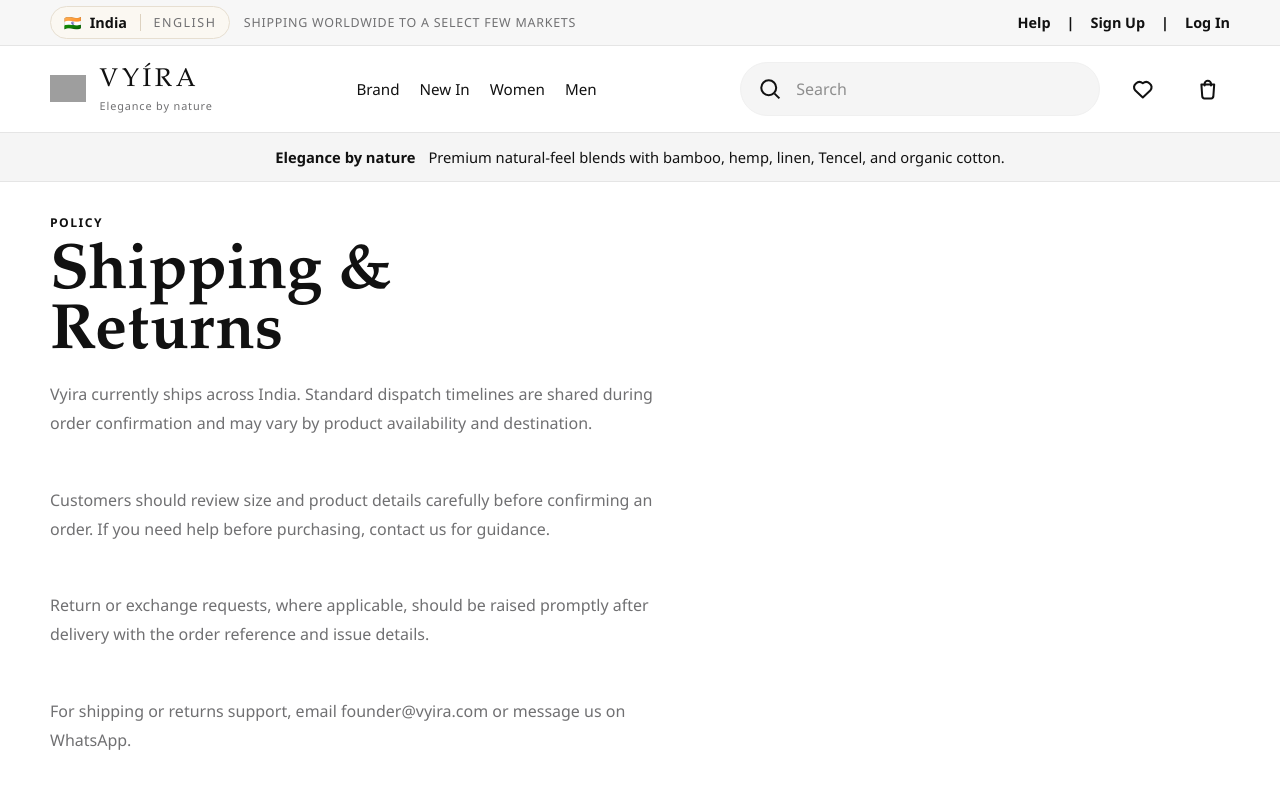
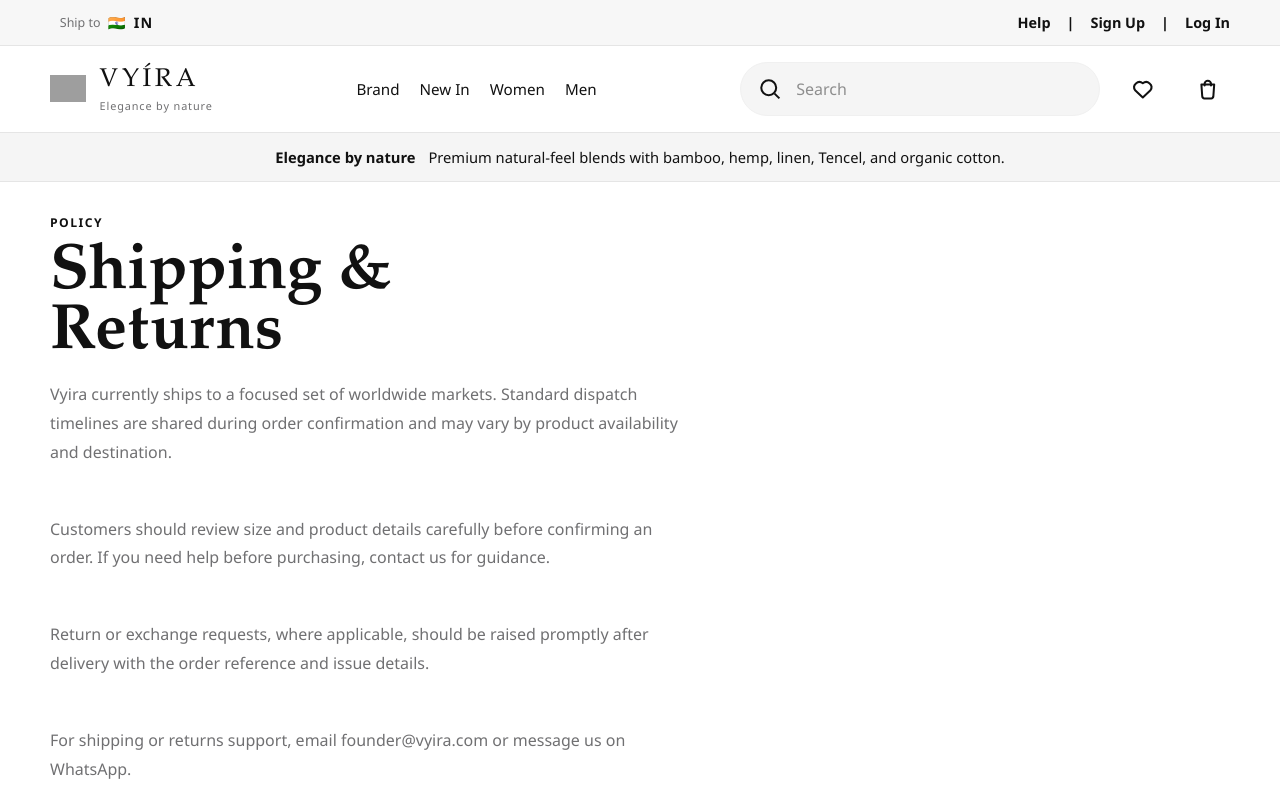
Before and after one commit to gh-vvemula/vyira-fashion, a Next.js app: page /shipping-returns in a window 1280 px wide. Shown: the top 800 px of the page. Built offline with nearby package versions, Linux system fonts and the light colour scheme; grey boxes are pictures that could not be loaded.

Commit message:
Refine shipping market selector

```diff
--- a/app/globals.css
+++ b/app/globals.css
@@ -75,15 +75,8 @@ button {
 .utility-market {
   display: flex;
   align-items: center;
-  gap: 0.85rem;
+  gap: 0.65rem;
   flex-wrap: wrap;
-}
-
-.utility-market__note {
-  color: var(--muted);
-  font-size: 0.78rem;
-  letter-spacing: 0.06em;
-  text-transform: uppercase;
 }
 
 .utility-links {
@@ -94,6 +87,9 @@ button {
 
 .market-selector {
   position: relative;
+  display: inline-flex;
+  align-items: center;
+  gap: 0.75rem;
 }
 
 .market-selector[open] .market-selector__summary {
@@ -105,17 +101,22 @@ button {
   list-style: none;
   display: inline-flex;
   align-items: center;
-  gap: 0.8rem;
-  min-height: 2.1rem;
-  padding: 0.35rem 0.8rem;
-  border: 1px solid #e7dfd1;
+  gap: 0.45rem;
+  min-height: 2rem;
+  padding: 0.2rem 0.55rem;
+  border: 1px solid transparent;
   border-radius: 999px;
-  background: #fbf8f2;
+  background: transparent;
   cursor: pointer;
 }
 
 .market-selector__summary::-webkit-details-marker {
   display: none;
+}
+
+.market-selector__label {
+  color: var(--muted);
+  font-size: 0.78rem;
 }
 
 .market-selector__current,
@@ -129,13 +130,14 @@ button {
   font-weight: 600;
 }
 
-.market-selector__language {
-  padding-left: 0.8rem;
-  border-left: 1px solid #ddd2c0;
+.market-selector__current span:last-child {
+  letter-spacing: 0.08em;
+}
+
+.market-selector__language-inline {
   color: var(--muted);
   font-size: 0.78rem;
-  letter-spacing: 0.12em;
-  text-transform: uppercase;
+  white-space: nowrap;
 }
 
 .market-selector__menu {
@@ -143,10 +145,10 @@ button {
   top: calc(100% + 0.55rem);
   left: 0;
   z-index: 30;
-  width: min(27rem, calc(100vw - 2rem));
-  padding: 1rem;
+  width: min(22rem, calc(100vw - 2rem));
+  padding: 0.85rem;
   border: 1px solid #e7dfd1;
-  border-radius: 22px;
+  border-radius: 18px;
   background: rgba(255, 252, 247, 0.98);
   box-shadow: 0 18px 45px rgba(17, 17, 17, 0.1);
 }
@@ -169,21 +171,26 @@ button {
 
 .market-selector__list {
   display: grid;
-  gap: 0.55rem;
-  margin-top: 1rem;
+  gap: 0.45rem;
+  margin-top: 0.85rem;
 }
 
 .market-selector__option {
   width: 100%;
   display: grid;
   gap: 0.2rem;
-  padding: 0.8rem 0.9rem;
+  padding: 0.7rem 0.8rem;
   border: 1px solid #ece5da;
-  border-radius: 18px;
+  border-radius: 14px;
   background: #fff;
   color: var(--ink);
   text-align: left;
   cursor: pointer;
+}
+
+.market-selector__option:disabled {
+  cursor: wait;
+  opacity: 0.9;
 }
 
 .market-selector__option.is-active {
@@ -1215,6 +1222,11 @@ h3 {
     justify-content: center;
   }
 
+  .market-selector {
+    flex-wrap: wrap;
+    justify-content: center;
+  }
+
   .topnav {
     order: 3;
     width: 100%;
--- a/app/help/page.tsx
+++ b/app/help/page.tsx
@@ -15,7 +15,7 @@ const helpTopics = [
   },
   {
     title: "Shipping and delivery",
-    body: "Vyira is launching with dispatch support across India. Delivery timelines may vary as the brand grows."
+    body: "Vyira is launching with dispatch support across a focused set of worldwide markets. Delivery timelines may vary by destination."
   },
   {
     title: "Account and favorites",
--- a/app/shipping-returns/page.tsx
+++ b/app/shipping-returns/page.tsx
@@ -12,8 +12,8 @@ export default function ShippingReturnsPage() {
       <h1>Shipping & Returns</h1>
       <div className="legal-copy">
         <p>
-          Vyira currently ships across India. Standard dispatch timelines are shared during order
-          confirmation and may vary by product availability and destination.
+          Vyira currently ships to a focused set of worldwide markets. Standard dispatch timelines
+          are shared during order confirmation and may vary by product availability and destination.
         </p>
         <p>
           Customers should review size and product details carefully before confirming an order.
--- a/components/market-selector.tsx
+++ b/components/market-selector.tsx
@@ -1,6 +1,6 @@
 "use client";
 
-import { useEffect, useState } from "react";
+import { useEffect, useRef, useState } from "react";
 
 import { shippingMarkets } from "@/data/site";
 
@@ -8,7 +8,9 @@ const DEFAULT_MARKET = shippingMarkets[0];
 const STORAGE_KEY = "vyira-market";
 
 export function MarketSelector() {
+  const detailsRef = useRef<HTMLDetailsElement>(null);
   const [selectedCode, setSelectedCode] = useState<string>(DEFAULT_MARKET.code);
+  const [pendingCode, setPendingCode] = useState<string | null>(null);
 
   useEffect(() => {
     const savedCode = window.localStorage.getItem(STORAGE_KEY);
@@ -21,28 +23,37 @@ export function MarketSelector() {
     shippingMarkets.find((market) => market.code === selectedCode) ?? DEFAULT_MARKET;
 
   function handleChange(code: string) {
-    setSelectedCode(code);
-    window.localStorage.setItem(STORAGE_KEY, code);
+    setPendingCode(code);
+
+    window.setTimeout(() => {
+      setSelectedCode(code);
+      setPendingCode(null);
+      window.localStorage.setItem(STORAGE_KEY, code);
+      if (detailsRef.current) {
+        detailsRef.current.open = false;
+      }
+    }, 450);
   }
 
   return (
-    <details className="market-selector">
+    <details className="market-selector" ref={detailsRef}>
       <summary className="market-selector__summary" aria-label="Choose shipping country">
+        <span className="market-selector__label">Ship to</span>
         <span className="market-selector__current">
           <span aria-hidden="true">{selectedMarket.flag}</span>
-          <span>{selectedMarket.country}</span>
+          <span>{selectedMarket.code}</span>
         </span>
-        <span className="market-selector__language">{selectedMarket.language}</span>
       </summary>
 
       <div className="market-selector__menu">
-        <p className="market-selector__heading">Worldwide shipping to selected markets</p>
+        <p className="market-selector__heading">Choose your shipping country</p>
         <p className="market-selector__copy">
-          English storefront for a focused set of shipping-ready countries.
+          English storefront for a few shipping-ready markets.
         </p>
         <div className="market-selector__list" role="list">
           {shippingMarkets.map((market) => {
             const isActive = market.code === selectedMarket.code;
+            const isPending = market.code === pendingCode;
 
             return (
               <button
@@ -50,19 +61,21 @@ export function MarketSelector() {
                 type="button"
                 className={`market-selector__option${isActive ? " is-active" : ""}`}
                 onClick={() => handleChange(market.code)}
+                disabled={pendingCode !== null}
               >
                 <span className="market-selector__option-main">
                   <span aria-hidden="true">{market.flag}</span>
                   <span>{market.country}</span>
                 </span>
                 <span className="market-selector__option-meta">
-                  {market.language} · {market.note}
+                  {isPending ? "Switching..." : `${market.language} · ${market.note}`}
                 </span>
               </button>
             );
           })}
         </div>
       </div>
+      <span className="market-selector__language-inline">English EN</span>
     </details>
   );
 }
--- a/components/site-footer.tsx
+++ b/components/site-footer.tsx
@@ -7,8 +7,8 @@ export function SiteFooter() {
         <div>
           <p className="eyebrow">VYI&#x301;RA</p>
           <p className="footer-copy">
-            Modern western apparel for women and men, built around dresses, tops, denim,
-            tailoring, outerwear, and activewear.
+            Modern apparel for women and men, shaped by textile roots, natural-feel fabrics, and
+            the promise of elegance by nature.
           </p>
         </div>
         <div>
@@ -32,7 +32,7 @@ export function SiteFooter() {
           <div className="footer-links">
             <a href="mailto:founder@vyira.com">founder@vyira.com</a>
             <a href="tel:+919030000876">+91 90300 00876</a>
-            <span>Shipping across India</span>
+            <span>Shipping to selected worldwide markets</span>
           </div>
         </div>
       </div>
--- a/components/site-header.tsx
+++ b/components/site-header.tsx
@@ -55,7 +55,6 @@ export function SiteHeader() {
         <div className="site-shell utility-bar__inner">
           <div className="utility-market">
             <MarketSelector />
-            <span className="utility-market__note">Shipping worldwide to a select few markets</span>
           </div>
           <div className="utility-links">
             <Link href="/help">Help</Link>
--- a/data/site.ts
+++ b/data/site.ts
@@ -303,7 +303,7 @@ export const products: Product[] = [
 export const heroMetrics = [
   { value: "5", label: "Natural-feel fabric families" },
   { value: "11", label: "Core apparel categories" },
-  { value: "48h", label: "Fast dispatch support across India" }
+  { value: "48h", label: "Fast dispatch to selected worldwide markets" }
 ];
 
 export const audienceIntro = {
```
